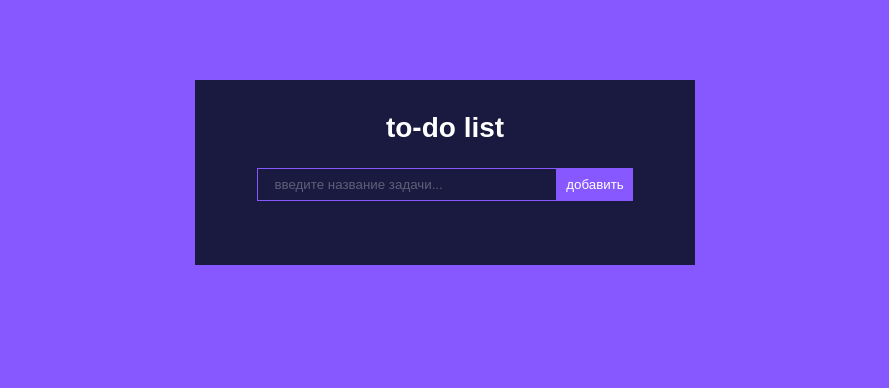
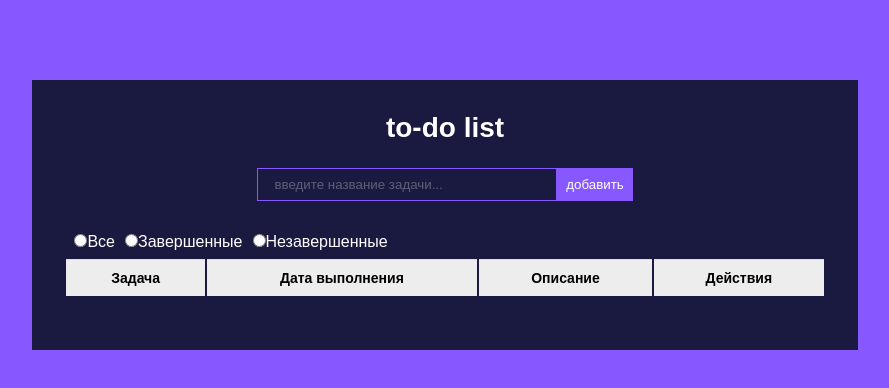
Before and after one commit to Ciratoku/todo-list, a React (Vite) app: page / in a window 1280 px wide. Shown: the top 388 px of the page, without its empty margins (195-1084 px from the left). Built offline with nearby package versions, Linux system fonts and the light colour scheme.

Commit message:
sort by completed

```diff
--- a/src/components/Table.jsx
+++ b/src/components/Table.jsx
@@ -1,10 +1,10 @@
 import "./Table.css";
-import Button from "./Button";
+import "./sortDiv.css";
 import Todo from "./Todo";
 import ModalForm from "./ModalForm";
 import { useState } from "react";
 
-const Table = ({ todos, updateTodo, deleteTodo }) => {
+const Table = ({ todos, setTodos, updateTodo, deleteTodo }) => {
   const [modal, setModal] = useState(false);
   const [currentTodo, setCurrentTodo] = useState({});
   const handleClick = (e) => {
@@ -20,8 +20,34 @@ const Table = ({ todos, updateTodo, deleteTodo }) => {
       deleteTodo(id);
     }
   };
-  return todos.length ? (
+  const handleRadio = (e) => {
+    const mode = e.target.value;
+    let tds = JSON.parse(localStorage.getItem("todos"));
+    if (mode == "compl") tds = tds.filter((todo) => todo.completed);
+    else if (mode == "notcompl") tds = tds.filter((todo) => !todo.completed);
+    setTodos(tds);
+  };
+  return (
     <>
+      <div className="sortCompl">
+        <p>
+          <input name="dzen" type="radio" value="all" onClick={handleRadio} />
+          Все
+        </p>
+        <p>
+          <input name="dzen" type="radio" value="compl" onClick={handleRadio} />
+          Завершенные
+        </p>
+        <p>
+          <input
+            name="dzen"
+            type="radio"
+            value="notcompl"
+            onClick={handleRadio}
+          />
+          Незавершенные
+        </p>
+      </div>
       <table className="table">
         <thead>
           <tr>
@@ -51,7 +77,7 @@ const Table = ({ todos, updateTodo, deleteTodo }) => {
         btnName="Изменить"
       />
     </>
-  ) : null;
+  );
 };
 
 export default Table;
--- a/src/components/TodoWrapper.jsx
+++ b/src/components/TodoWrapper.jsx
@@ -5,24 +5,32 @@ import Table from "./Table";
 export default function TodoWrapper() {
   const [todos, setTodos] = useState([]);
   const addTodo = (todo) => {
-    let newTodos = [...todos];
-    newTodos.unshift(todo);
-    setTodos(newTodos);
-    localStorage.setItem("todos", JSON.stringify(newTodos));
+    let storedTodos = JSON.parse(localStorage.getItem("todos"));
+    let curTodos = [...todos];
+    storedTodos.unshift(todo);
+    curTodos.unshift(todo);
+    setTodos(curTodos);
+    localStorage.setItem("todos", JSON.stringify(storedTodos));
   };
   const updateTodo = (todo) => {
-    let newTodos = [...todos];
-    const i = newTodos.findIndex((td) => td.id == todo.id);
-    newTodos[i] = todo;
-    setTodos(newTodos);
-    localStorage.setItem("todos", JSON.stringify(newTodos));
+    let storedTodos = JSON.parse(localStorage.getItem("todos"));
+    let curTodos = [...todos];
+    const iStored = storedTodos.findIndex((td) => td.id == todo.id);
+    const iCurrent = curTodos.findIndex((td) => td.id == todo.id);
+    storedTodos[iStored] = todo;
+    curTodos[iCurrent] = todo;
+    setTodos(curTodos);
+    localStorage.setItem("todos", JSON.stringify(storedTodos));
   };
   const deleteTodo = (id) => {
-    let newTodos = [...todos];
-    const i = newTodos.findIndex((todo) => todo.id == id);
-    newTodos.splice(i, 1);
-    setTodos(newTodos);
-    localStorage.setItem("todos", JSON.stringify(newTodos));
+    let storedTodos = JSON.parse(localStorage.getItem("todos"));
+    let curTodos = [...todos];
+    const iStored = storedTodos.findIndex((td) => td.id == id);
+    const iCurrent = curTodos.findIndex((td) => td.id == id);
+    storedTodos.splice(iStored, 1);
+    curTodos.splice(iCurrent, 1);
+    setTodos(curTodos);
+    localStorage.setItem("todos", JSON.stringify(storedTodos));
   };
   useEffect(() => {
     const todos = JSON.parse(localStorage.getItem("todos"));
@@ -33,6 +41,7 @@ export default function TodoWrapper() {
       <h1>to-do list</h1>
       <InputHeader addTodo={addTodo}></InputHeader>
       <Table
+        setTodos={setTodos}
         todos={todos}
         updateTodo={updateTodo}
         deleteTodo={deleteTodo}
--- /dev/null
+++ b/src/components/sortDiv.css
@@ -0,0 +1,8 @@
+.sortCompl {
+  color: white;
+  float: left;
+}
+.sortCompl > p {
+  float: left;
+  margin-left: 10px;
+}
```
